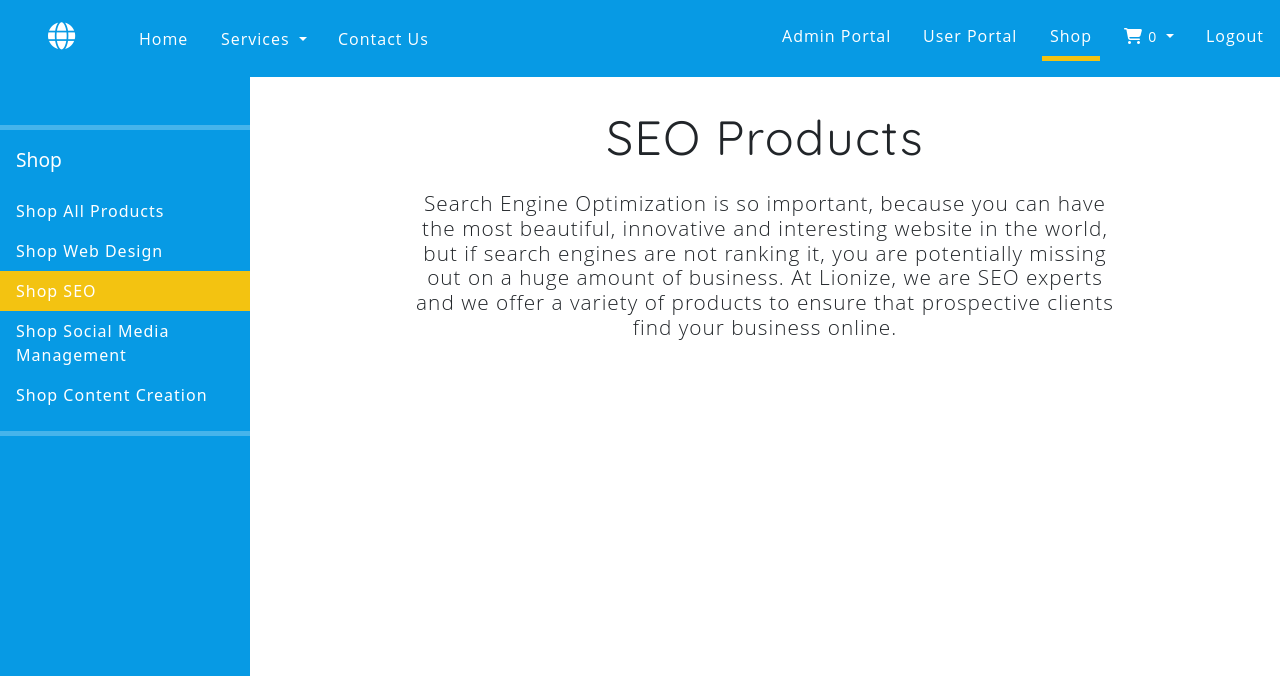
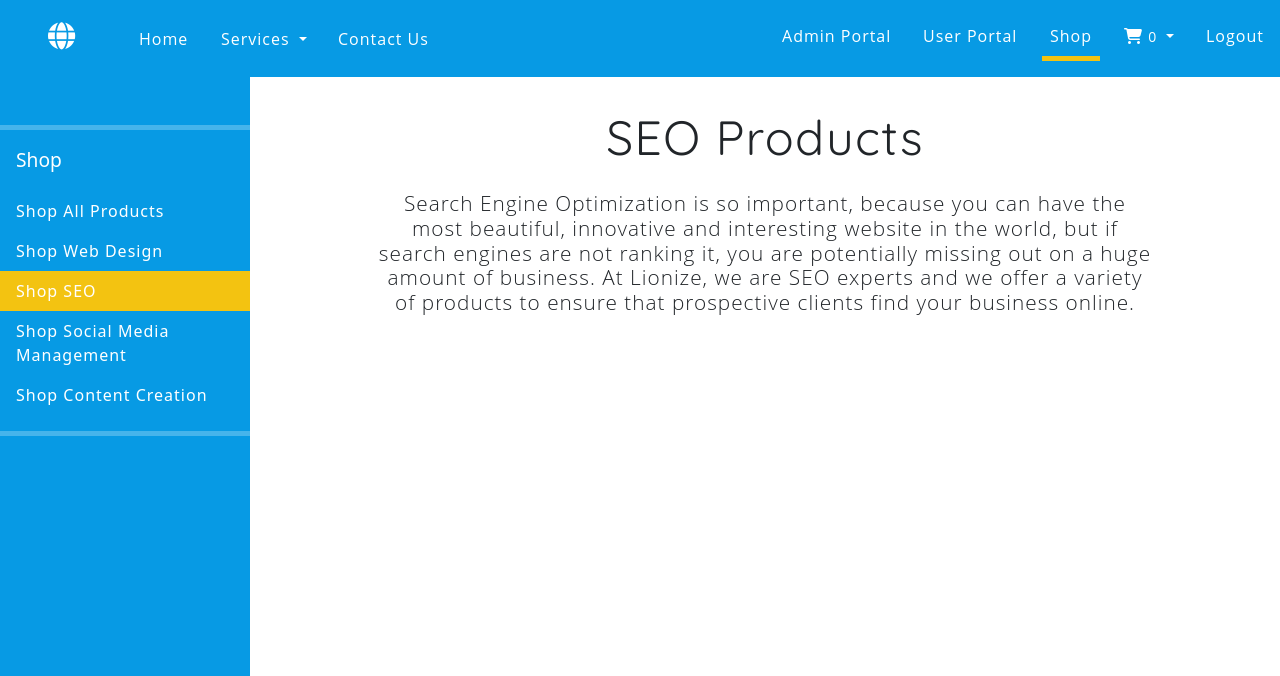
Before and after one commit to kairosity/mp4-lionize, a Django app: page /products/seo-products/ in a window 1280 px wide. Shown: the top 676 px of the page. Run offline with Django 3.2, Linux system fonts and the light colour scheme; the visitor is signed in with stand-in values (Sample User, id 1); data that the repository does not hold is empty; some libraries are stand-ins or nearby versions.

Commit message:
style: give product category page intros more room

```diff
--- a/products/templates/products/content_creation_products.html
+++ b/products/templates/products/content_creation_products.html
@@ -4,7 +4,7 @@
 {% block content %}
 <div class="flex-container product-details-flex-container">
     {% include 'includes/side-nav.html' %}
-    <div class="container-fluid col-12 col-md-10 col-lg-8 ps-5 pe-5">
+    <div class="container-fluid col-12 col-md-10 col-lg-8 ps-3 pe-3">
 <!-- Content Creation Product Listing Header -->
         <header class="details-page-header d-flex flex-column">
             <div class="container">
--- a/products/templates/products/seo.html
+++ b/products/templates/products/seo.html
@@ -7,7 +7,7 @@
 
     {% include 'includes/side-nav.html' %}
 
-    <div class="container-fluid col-12 col-md-10 col-lg-8 ps-5 pe-5">
+    <div class="container-fluid col-12 col-md-10 col-lg-8 ps-3 pe-3">
         <header class="details-page-header d-flex flex-column">
             <div class="container">
                 {% include 'includes/skip-to-main.html' %}
--- a/products/templates/products/social_media_management.html
+++ b/products/templates/products/social_media_management.html
@@ -7,7 +7,7 @@
 
     {% include 'includes/side-nav.html' %}
 
-    <div class="container-fluid col-12 col-md-10 col-lg-8 ps-5 pe-5">
+    <div class="container-fluid col-12 col-md-10 col-lg-8 ps-3 pe-3">
         <header class="details-page-header d-flex flex-column">
             <div class="container">
                 {% include 'includes/skip-to-main.html' %}
--- a/products/templates/products/web_design.html
+++ b/products/templates/products/web_design.html
@@ -7,7 +7,7 @@
 
     {% include 'includes/side-nav.html' %}
 
-    <div class="container-fluid col-12 col-md-10 col-lg-8 ps-5 pe-5">
+    <div class="container-fluid col-12 col-md-10 col-lg-8 ps-3 pe-3">
         <header class="details-page-header d-flex flex-column">
             <div class="container">
                 {% include 'includes/skip-to-main.html' %}
```
Also changed, not shown: static/js/nav.js (+0 -18 lines).
